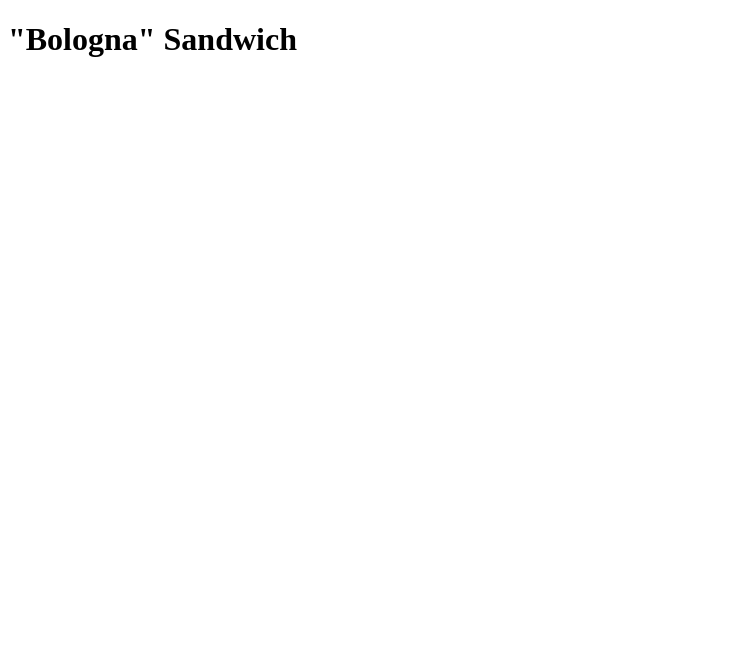
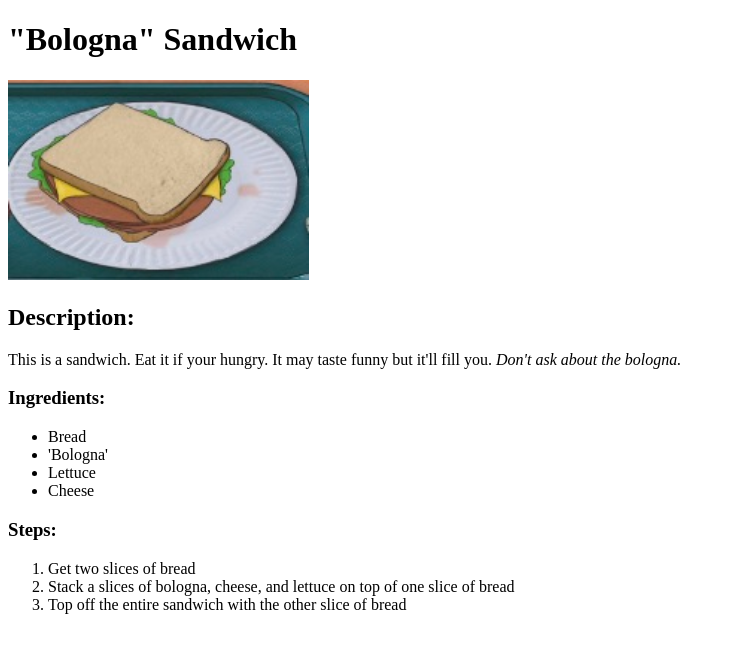
Before and after one commit to Coral720/odin-recipes, a plain HTML site: page recipes/bologna.html in a window 1280 px wide. Shown: the whole page, without its empty margins (0-735 px from the left). Drawn offline with Linux system fonts and the light colour scheme.

Commit message:
Added an images file so I could add a screenshot I took. Also finalized the bologna sandwich recipe page. Added an image,a description,  an ingredients list, and step by step directions.

```diff
--- a/recipes/bologna.html
+++ b/recipes/bologna.html
@@ -7,5 +7,29 @@
 
 <body>
     <h1>"Bologna" Sandwich</h1>
+    <img src="../images/Bologna.jpeg" alt="Animated picture of a bologna sandwich" height="200">
+
+    <h2>Description:</h2>
+    <p>This is a sandwich. Eat it if your hungry. It may taste funny but it'll fill you.
+        <em>Don't ask about the bologna.</em>
+    </p>
+
+    <h3>Ingredients:</h3>
+    <ul>
+        <li>Bread</li>
+        <li>'Bologna'</li>
+        <li>Lettuce</li>
+        <li>Cheese</li>
+    </ul>
+
+    <h3>Steps:</h3>
+
+    <ol>
+        <li>Get two slices of bread</li>
+        <li>Stack a slices of bologna, cheese, and lettuce on top of one slice of bread</li>
+        <li>Top off the entire sandwich with the other slice of bread</li>
+    </ol>
+
+
 </body>
 </html>
```
Also changed, not shown: images/Bologna.jpeg (added), 2 other files.
